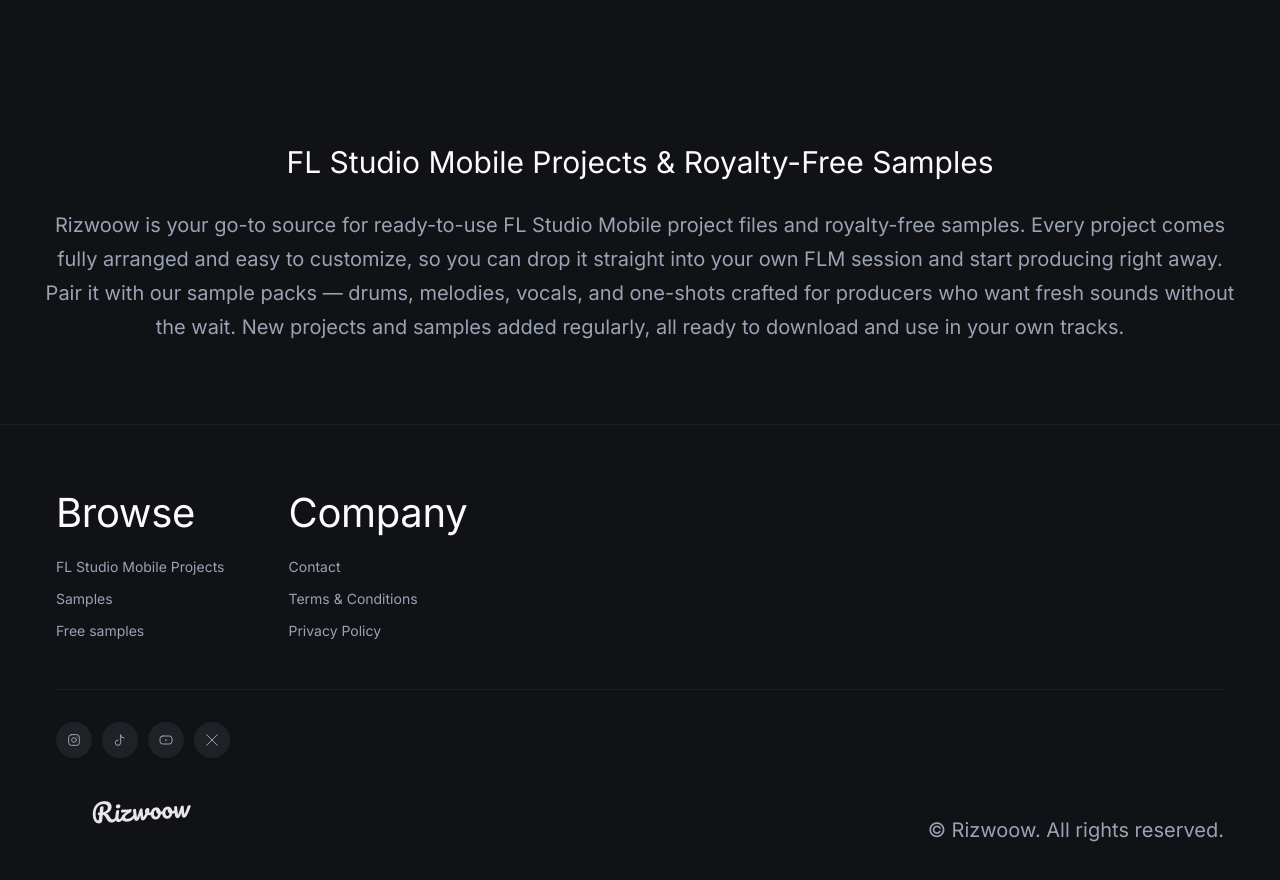
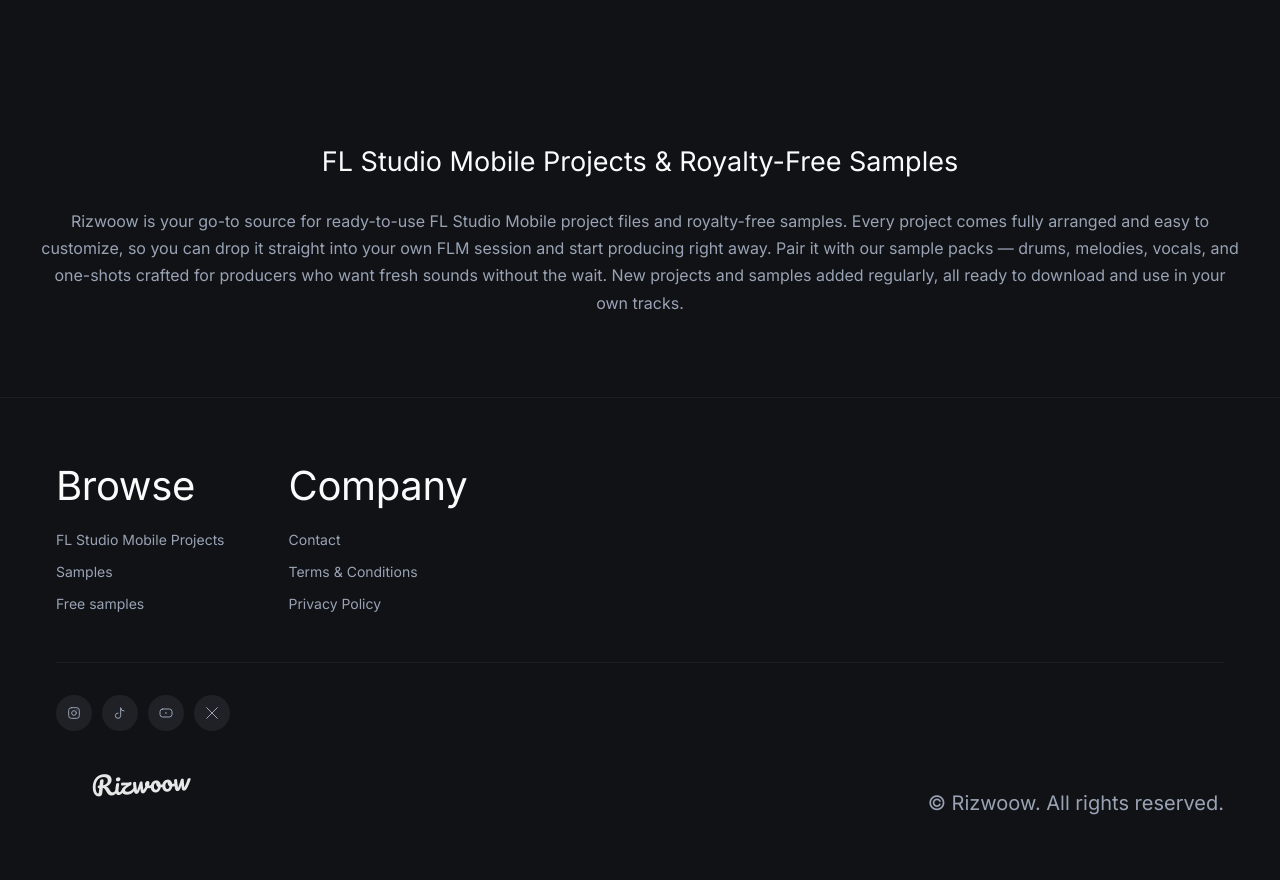
Before and after one commit to xe986232-ai/Wann, a Next.js app: page / in a window 1280 px wide. Shown: the part 1500-2380 px from the top of the page. After the commit the page ends 2359 px from the top, so only its background shows below. Built offline with nearby package versions, Linux system fonts and the light colour scheme.

Commit message:
Set site intro title to 27px and body to 16px

```diff
--- a/src/components/layout/site-intro.tsx
+++ b/src/components/layout/site-intro.tsx
@@ -5,7 +5,7 @@
         <h2
           className="font-medium text-foreground"
           style={{
-            fontSize: "30px",
+            fontSize: "27px",
             WebkitTextSizeAdjust: "none",
             textSizeAdjust: "none",
           }}
@@ -15,7 +15,7 @@
         <p
           className="text-muted"
           style={{
-            fontSize: "20px",
+            fontSize: "16px",
             lineHeight: "1.7",
             WebkitTextSizeAdjust: "none",
             textSizeAdjust: "none",
```
